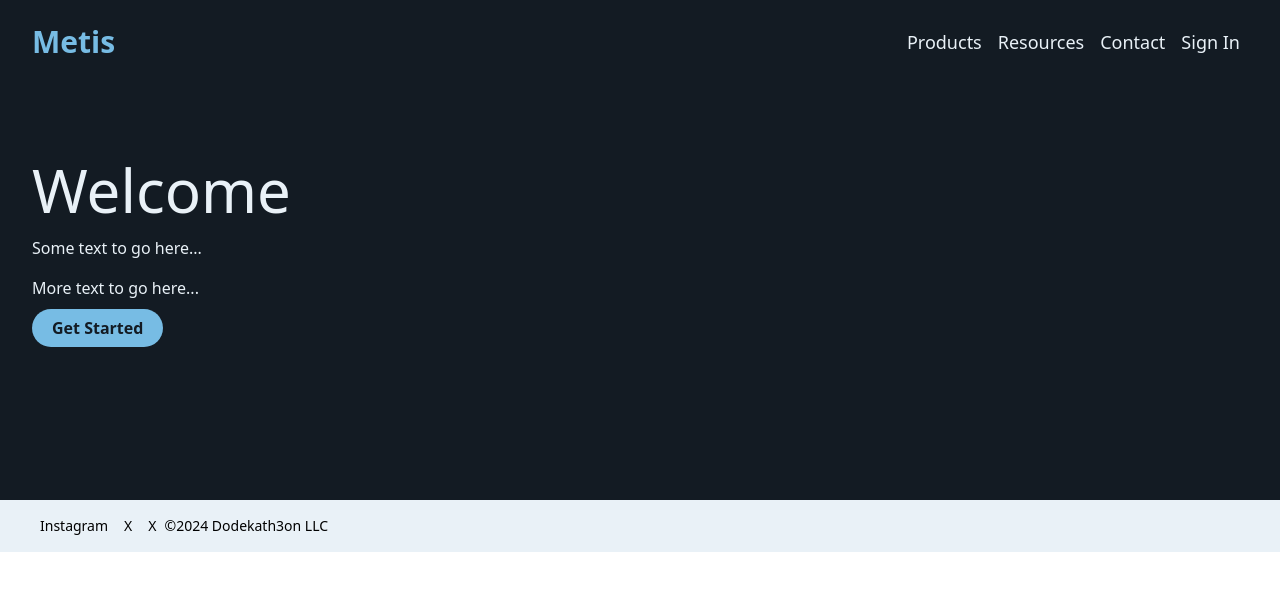
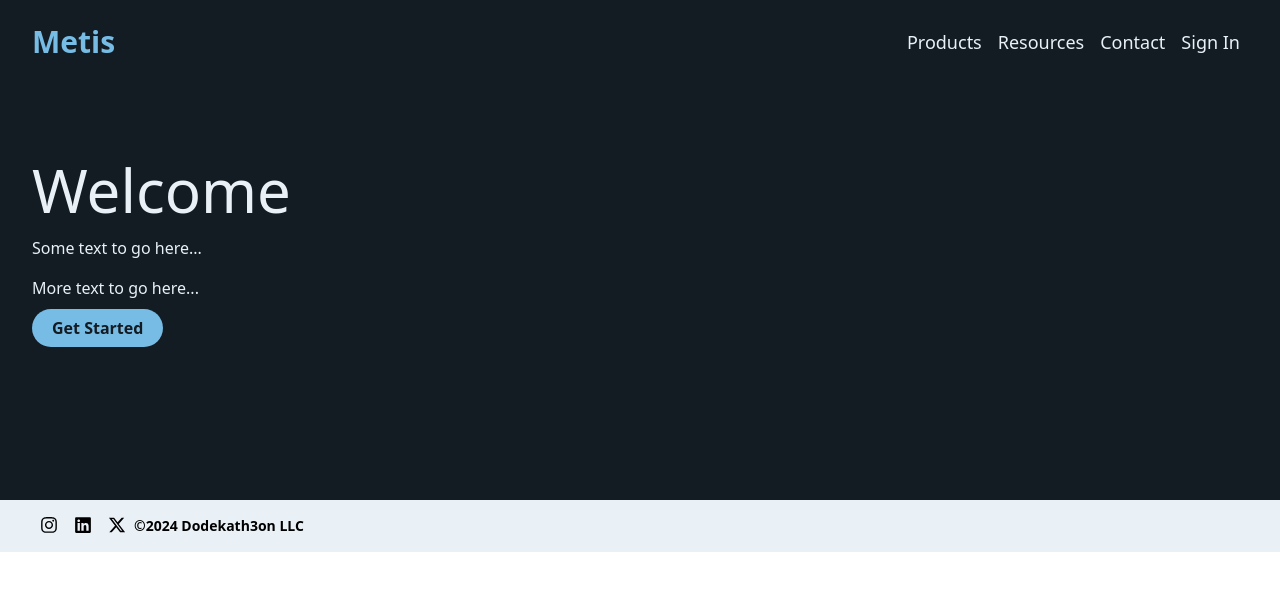
Before and after one commit to Dodekath3on/metis, a React (Vite) app: page / in a window 1280 px wide. Shown: the top 590 px of the page. Built offline with nearby package versions, Linux system fonts and the light colour scheme.

Commit message:
updated footer

```diff
--- a/index.html
+++ b/index.html
@@ -5,7 +5,7 @@
     <link rel="icon" type="image/svg+xml" href="/vite.svg" />
     <meta name="viewport" content="width=device-width, initial-scale=1.0" />
     <link href="./src/index.css" rel="stylesheet">
-    <title>Vite + React</title>
+    <title>Metis</title>
   </head>
   <body>
     <div id="root"></div>
--- a/package.json
+++ b/package.json
@@ -12,6 +12,7 @@
   "dependencies": {
     "react": "^18.2.0",
     "react-dom": "^18.2.0",
+    "react-icons": "^5.0.1",
     "react-router-dom": "^6.22.0"
   },
   "devDependencies": {
--- a/src/components/body/BodyDesktop.jsx
+++ b/src/components/body/BodyDesktop.jsx
@@ -6,7 +6,7 @@ import CTABtn from '../../micro/CTABtn'
 function BodyDesktop() {
   return (
     <main className='py-40 max-sm:hidden bg-primary'>
-      {bodyConsts.map(body => {
+      {bodyConsts.map( body => {
         return (
           <section className='px-8 text-left'>
             {/* TODO: Sections to be broken into their own components - Ex. Welcome, Body, Analytics, */}
--- a/src/components/consts/footerConsts.jsx
+++ b/src/components/consts/footerConsts.jsx
@@ -0,0 +1,21 @@
+import { FaInstagram } from "react-icons/fa"
+import { FaLinkedin } from "react-icons/fa"
+import { FaXTwitter } from "react-icons/fa6"
+
+export const footerConsts = [
+  {
+    icon: <FaInstagram className='text-lg' />,
+    href: 'https://www.instagram.com/', // TODO: Create Instagram page for Metis/Dodekath3on
+    altText: 'Instagram',
+  },
+  {
+    icon: <FaLinkedin className='text-lg' />,
+    href: 'https://www.linkedin.com/in/dodekath3on/', // TODO: Update to Company account
+    altText: 'LinkedIn',
+  },
+  {
+    icon: <FaXTwitter className='text-lg'/>,
+    href: 'https://twitter.com/dodekath3on',
+    altText: 'X (Twitter)',
+  },
+]
--- a/src/components/navigation/Footer.jsx
+++ b/src/components/navigation/Footer.jsx
@@ -1,21 +1,19 @@
 import React from 'react'
+import { footerConsts } from '../consts/footerConsts'
 
 function Footer() {
   return (
     <footer className='flex bg-secondary bottom-0 px-8 py-4 w-full text-sm'>
       {/* TODO: Update to use footerConsts and change to icons */}
       <ul className='flex'>
-        <li className='px-2'>
-          <a href="#">Instagram</a>
-        </li>
-        <li className='px-2'>
-            <a href="#">X</a>
-        </li>
-        <li className='px-2'>
-            <a href="#">X</a>
-        </li>
+        { footerConsts.map( footer => {
+          return (
+            <li className='px-2'>
+              <a href={ footer.href } target='_blank' rel='noreferrer noopener'>{ footer.icon }</a>
+            </li>
+        )})}
       </ul>
-      <p>&copy;2024 Dodekath3on LLC</p>
+      <p className='text-md font-semibold'>&copy;2024 Dodekath3on LLC</p>
     </footer>
   )
 }
--- a/src/pages/general/Products.jsx
+++ b/src/pages/general/Products.jsx
@@ -2,6 +2,7 @@ import React from 'react'
 
 function Products() {
   return (
+    // TODO: Determine whether 'Products' or 'Solutions' provides more value (Leaning towards 'Solutions')
     <div className='pt-40'>Products</div>
   )
 }
--- a/src/pages/general/Resources.jsx
+++ b/src/pages/general/Resources.jsx
@@ -1,8 +1,16 @@
 import React from 'react'
+import AboutUs from '../../components/resources/AboutUs'
+import Blog from '../../components/resources/Blog'
+import Help from '../../components/resources/Help'
 
 function Resources() {
   return (
-    <div className='pt-40'>Resources</div>
+    <>
+      <div className='pt-40'>Resources</div>
+      <AboutUs />
+      <Blog />
+      <Help />
+    </>
   )
 }
 
--- a/tailwind.config.js
+++ b/tailwind.config.js
@@ -13,7 +13,7 @@ export default {
         'primary': '#131B23', //Rich Black
         'secondary': '#E9F1F7', // Alice Blue
         'accent': '#77BCE4' //Maya Blue
-        // https://coolors.co/2274a5-e7dfc6-e9f1f7-131b23-816c61
+        // https://coolors.co/77bce4-e7dfc6-e9f1f7-131b23-816c61
       }
     },
   },
```
Also changed, not shown: 1 other file (tests, documents, lock files or other folders).
